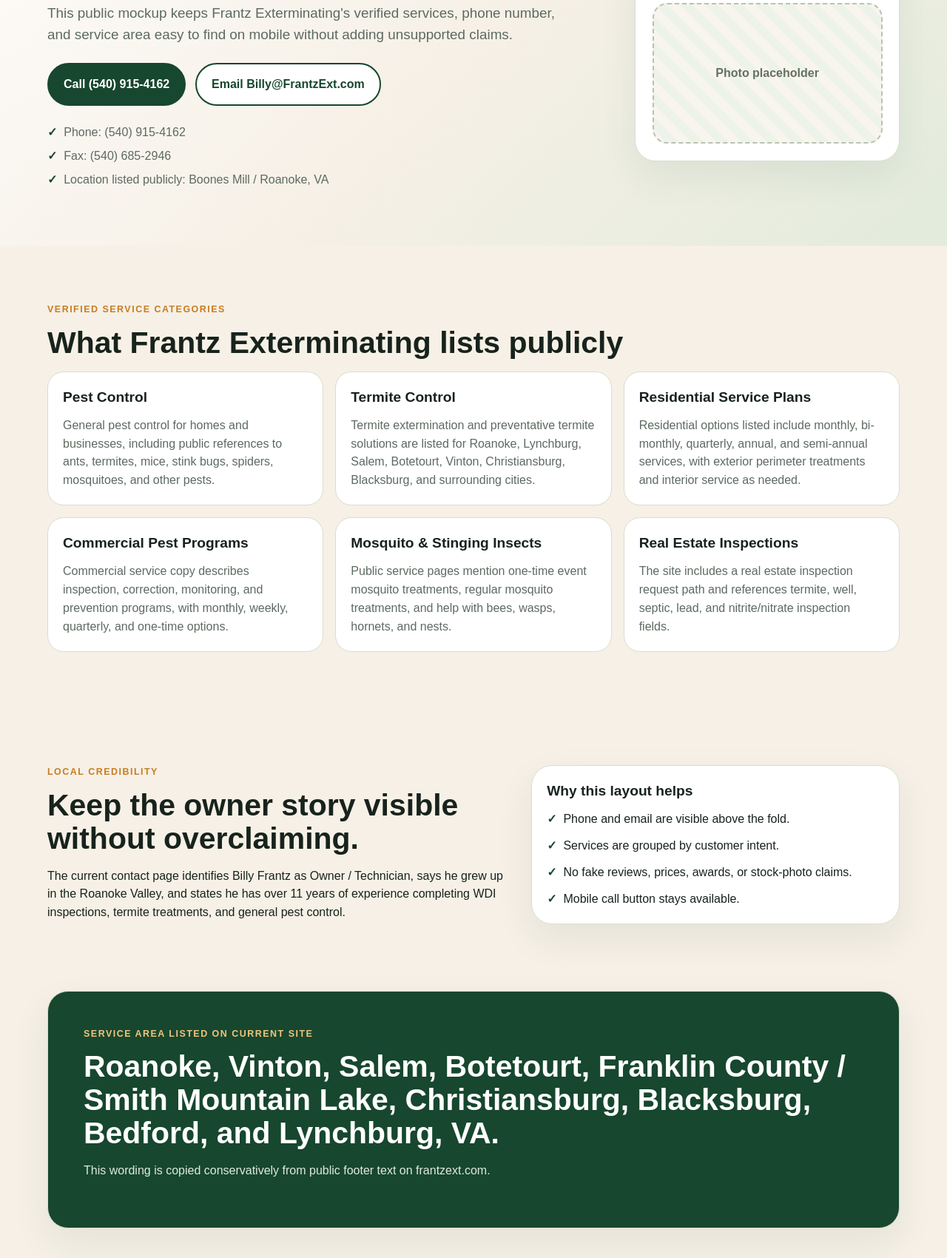
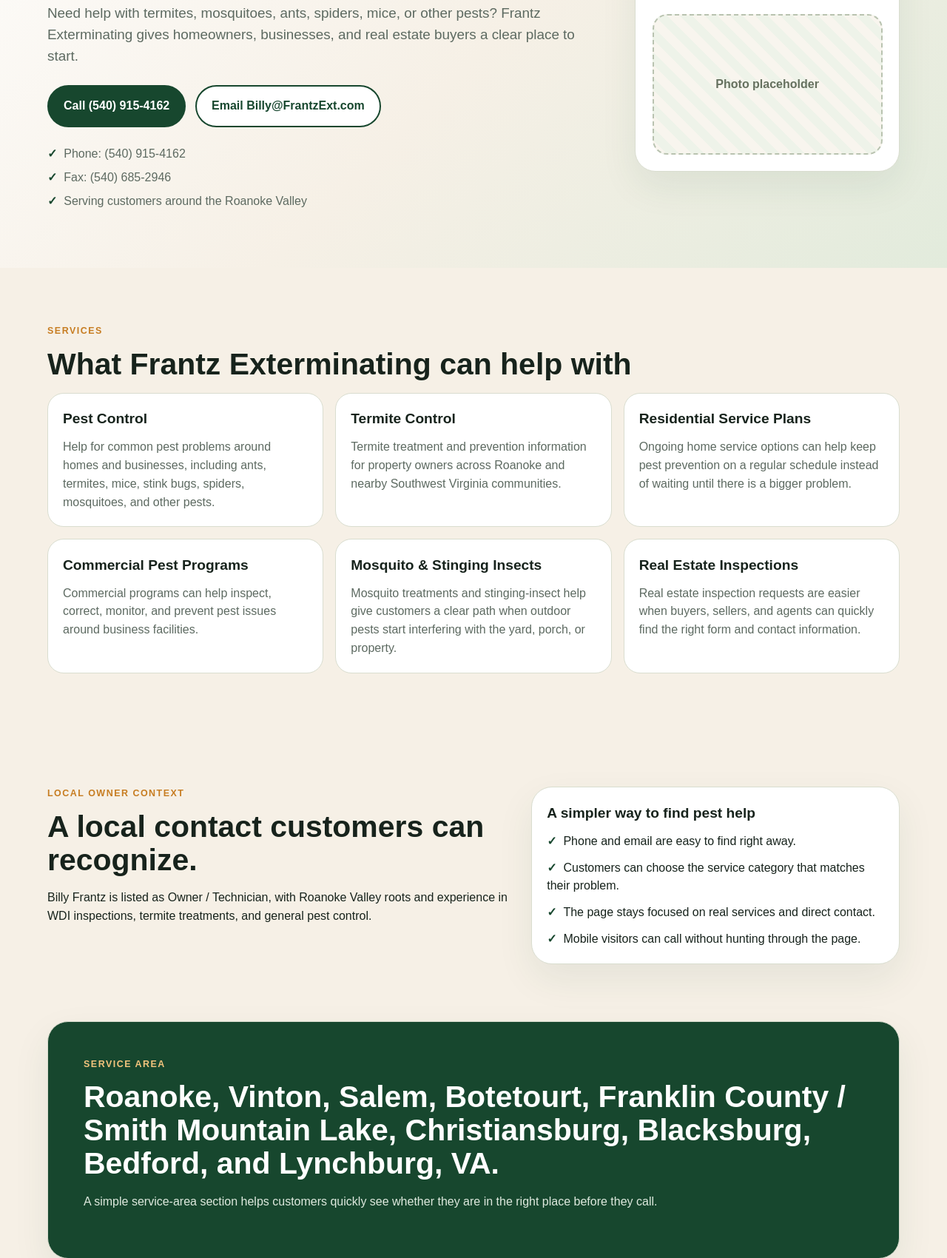
Before and after one commit to star23tech/frantzexterminating-site, a plain HTML site: page index.html in a window 1280 px wide. Shown: the part 480-2180 px from the top of the page at 74% size. Drawn offline with Linux system fonts and the light colour scheme.

```diff
--- a/index.html
+++ b/index.html
@@ -4,13 +4,13 @@
   <meta charset="utf-8">
   <meta name="viewport" content="width=device-width, initial-scale=1">
   <title>Frantz Exterminating LLC | Pest Control in Roanoke, VA</title>
-  <meta name="description" content="Website concept for Frantz Exterminating LLC, offering pest control, termite control, mosquito control, real estate inspections, and commercial pest services around Roanoke, VA.">
+  <meta name="description" content="Pest help made simple for Frantz Exterminating LLC, offering pest control, termite control, mosquito control, real estate inspections, and commercial pest services around Roanoke, VA.">
   <link rel="stylesheet" href="styles.css">
 </head>
 <body>
   <header class="site-header">
     <a class="brand" href="#top" aria-label="Frantz Exterminating home">
-      <span class="brand-mark"><img src="assets/frantz-logo.png" alt="Frantz Exterminating LLC logo" onerror="this.replaceWith(document.createTextNode('FE'))"></span>
+      <span class="brand-mark"><img src="assets/frantz-logo.svg" alt="Frantz Exterminating LLC logo" onerror="this.replaceWith(document.createTextNode('FE'))"></span>
       <span>Frantz Exterminating LLC</span>
     </a>
     <nav aria-label="Main navigation">
@@ -26,77 +26,77 @@
       <div class="hero-copy">
         <p class="eyebrow">Roanoke Valley pest control</p>
         <h1>Clear pest, termite, mosquito, and inspection help for local homes and businesses.</h1>
-        <p class="hero-text">This public mockup keeps Frantz Exterminating's verified services, phone number, and service area easy to find on mobile without adding unsupported claims.</p>
+        <p class="hero-text">Need help with termites, mosquitoes, ants, spiders, mice, or other pests? Frantz Exterminating gives homeowners, businesses, and real estate buyers a clear place to start.</p>
         <div class="actions">
           <a class="button primary" href="tel:+15409154162">Call (540) 915-4162</a>
           <a class="button secondary" href="mailto:Billy@FrantzExt.com">Email Billy@FrantzExt.com</a>
         </div>
-        <ul class="quick-facts" aria-label="Quick verified facts">
+        <ul class="quick-facts" aria-label="Quick contact facts">
           <li>Phone: (540) 915-4162</li>
           <li>Fax: (540) 685-2946</li>
-          <li>Location listed publicly: Boones Mill / Roanoke, VA</li>
+          <li>Serving customers around the Roanoke Valley</li>
         </ul>
       </div>
       <aside class="hero-card" aria-label="Service summary">
-        <div class="badge">Website concept</div>
-        <h2>Services customers can scan fast</h2>
+        <div class="badge">Pest help made simple</div>
+        <h2>Find the right pest service faster</h2>
         <p>Pest control, termite control, mosquito control, real estate inspections, and commercial service plans.</p>
         <div class="placeholder-image">Photo placeholder</div>
       </aside>
     </section>
 
     <section id="services" class="section">
-      <p class="eyebrow">Verified service categories</p>
-      <h2>What Frantz Exterminating lists publicly</h2>
+      <p class="eyebrow">Services</p>
+      <h2>What Frantz Exterminating can help with</h2>
       <div class="grid cards">
         <article>
           <h3>Pest Control</h3>
-          <p>General pest control for homes and businesses, including public references to ants, termites, mice, stink bugs, spiders, mosquitoes, and other pests.</p>
+          <p>Help for common pest problems around homes and businesses, including ants, termites, mice, stink bugs, spiders, mosquitoes, and other pests.</p>
         </article>
         <article>
           <h3>Termite Control</h3>
-          <p>Termite extermination and preventative termite solutions are listed for Roanoke, Lynchburg, Salem, Botetourt, Vinton, Christiansburg, Blacksburg, and surrounding cities.</p>
+          <p>Termite treatment and prevention information for property owners across Roanoke and nearby Southwest Virginia communities.</p>
         </article>
         <article>
           <h3>Residential Service Plans</h3>
-          <p>Residential options listed include monthly, bi-monthly, quarterly, annual, and semi-annual services, with exterior perimeter treatments and interior service as needed.</p>
+          <p>Ongoing home service options can help keep pest prevention on a regular schedule instead of waiting until there is a bigger problem.</p>
         </article>
         <article>
           <h3>Commercial Pest Programs</h3>
-          <p>Commercial service copy describes inspection, correction, monitoring, and prevention programs, with monthly, weekly, quarterly, and one-time options.</p>
+          <p>Commercial programs can help inspect, correct, monitor, and prevent pest issues around business facilities.</p>
         </article>
         <article>
           <h3>Mosquito & Stinging Insects</h3>
-          <p>Public service pages mention one-time event mosquito treatments, regular mosquito treatments, and help with bees, wasps, hornets, and nests.</p>
+          <p>Mosquito treatments and stinging-insect help give customers a clear path when outdoor pests start interfering with the yard, porch, or property.</p>
         </article>
         <article>
           <h3>Real Estate Inspections</h3>
-          <p>The site includes a real estate inspection request path and references termite, well, septic, lead, and nitrite/nitrate inspection fields.</p>
+          <p>Real estate inspection requests are easier when buyers, sellers, and agents can quickly find the right form and contact information.</p>
         </article>
       </div>
     </section>
 
     <section id="about" class="section split">
       <div>
-        <p class="eyebrow">Local credibility</p>
-        <h2>Keep the owner story visible without overclaiming.</h2>
-        <p>The current contact page identifies Billy Frantz as Owner / Technician, says he grew up in the Roanoke Valley, and states he has over 11 years of experience completing WDI inspections, termite treatments, and general pest control.</p>
+        <p class="eyebrow">Local owner context</p>
+        <h2>A local contact customers can recognize.</h2>
+        <p>Billy Frantz is listed as Owner / Technician, with Roanoke Valley roots and experience in WDI inspections, termite treatments, and general pest control.</p>
       </div>
       <div class="panel">
-        <h3>Why this layout helps</h3>
+        <h3>A simpler way to find pest help</h3>
         <ul class="checklist">
-          <li>Phone and email are visible above the fold.</li>
-          <li>Services are grouped by customer intent.</li>
-          <li>No fake reviews, prices, awards, or stock-photo claims.</li>
-          <li>Mobile call button stays available.</li>
+          <li>Phone and email are easy to find right away.</li>
+          <li>Customers can choose the service category that matches their problem.</li>
+          <li>The page stays focused on real services and direct contact.</li>
+          <li>Mobile visitors can call without hunting through the page.</li>
         </ul>
       </div>
     </section>
 
     <section id="area" class="section service-area">
-      <p class="eyebrow">Service area listed on current site</p>
+      <p class="eyebrow">Service area</p>
       <h2>Roanoke, Vinton, Salem, Botetourt, Franklin County / Smith Mountain Lake, Christiansburg, Blacksburg, Bedford, and Lynchburg, VA.</h2>
-      <p>This wording is copied conservatively from public footer text on frantzext.com.</p>
+      <p>A simple service-area section helps customers quickly see whether they are in the right place before they call.</p>
     </section>
 
     <section id="contact" class="section contact-panel">
@@ -104,21 +104,20 @@
         <p class="eyebrow">Contact</p>
         <h2>Talk with Frantz Exterminating</h2>
         <p>Call <a href="tel:+15409154162">(540) 915-4162</a>, fax (540) 685-2946, or email <a href="mailto:Billy@FrantzExt.com">Billy@FrantzExt.com</a>.</p>
-        <p class="source-note">Preview note: this is a visual website concept and is not the official Frantz Exterminating website.</p>
+        <p class="source-note">Prefer to start by phone? Call directly and ask about the pest problem, property type, and timing for service.</p>
       </div>
       <form aria-label="Visual-only demo contact form">
         <input type="text" placeholder="Name" disabled>
         <input type="tel" placeholder="Phone" disabled>
         <select disabled><option>Service needed</option><option>Pest Control</option><option>Termite Control</option><option>Real Estate Inspection</option></select>
         <textarea placeholder="How can we help?" disabled></textarea>
-        <button type="button" disabled>Demo form only</button>
+        <button type="button" disabled>Preview Only</button>
       </form>
     </section>
   </main>
 
   <footer class="site-footer">
     <p>Website concept prepared by Star 23 for discussion purposes. Not the official website of Frantz Exterminating LLC.</p>
-    <p>Sources: frantzext.com home, pest-control, residential-services, commercial-services, termite-control, real-estate-inspection, other-services, and contact pages accessed July 14, 2026.</p>
   </footer>
 
   <a class="mobile-call" href="tel:+15409154162">Call Frantz Exterminating</a>
```
Also changed, not shown: assets/frantz-logo.svg (added), 2 other files.
